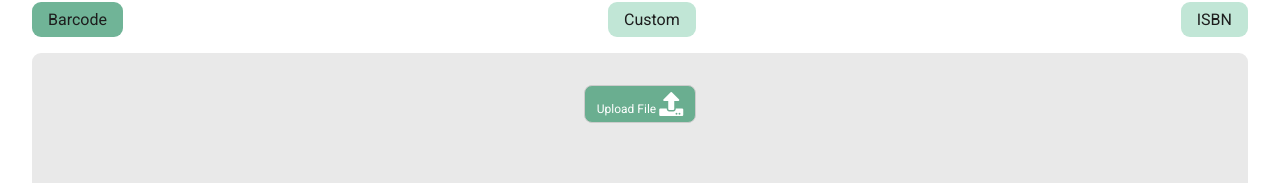
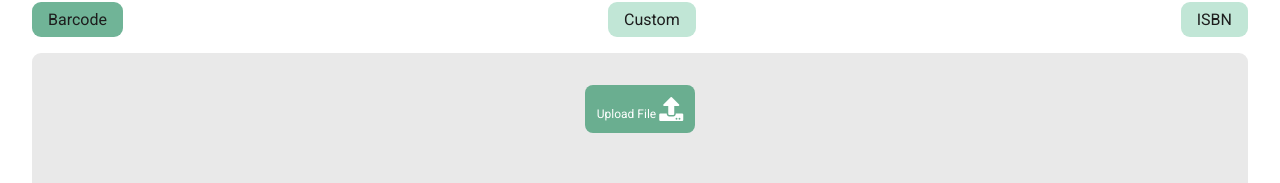
Before and after one commit to carlospedrell-iag/metabalance-frontend, a Vue app: page / in a window 1280 px wide. Shown: the part 171-354 px from the top of the page. Built offline with nearby package versions, Linux system fonts and the light colour scheme; no server answers; the database is empty; sample sign-in values are in the browser's storage.

Commit message:
Page Refresh

```diff
--- a/src/components/GlobalProductList.vue
+++ b/src/components/GlobalProductList.vue
@@ -241,6 +241,7 @@ export default {
 
 			alert(product["name"] + " Added to your List!");
 			this.$forceUpdate();
+			window.location.reload();
 		}
 
 		function deleteProduct(product_key){
@@ -263,6 +264,8 @@ export default {
 			}).catch((error) => {
 				console.error(error);
 			});
+
+			window.location.reload();
 
 		}
 
@@ -289,6 +292,8 @@ export default {
 				calories: productCalories.value,
 				image: "https://www.kurin.com/wp-content/uploads/placeholder-square.jpg"
 			});
+
+			window.location.reload();
 
 		}
 
@@ -421,9 +426,8 @@ input[type="file"] {
 }
 
 .custom-file-upload {
-	border: 1px solid #ccc;
     display: inline-block;
-    padding: 6px 12px;
+    padding: 1em;
     cursor: pointer;
 	background:#6AAE90;
 	border-radius: 8px;
--- a/src/views/DishesView.vue
+++ b/src/views/DishesView.vue
@@ -80,7 +80,7 @@ export default {
 				if (snapshot.exists()) {
 					console.log(snapshot.val());
 					this.productList = snapshot.val();
-					window.location.reload();
+
 				} else {
 					console.log("No data available");
 					this.productList = []
@@ -88,6 +88,8 @@ export default {
 			}).catch((error) => {
 				console.error(error);
 			});
+
+			window.location.reload();
         }
     },
 
```
